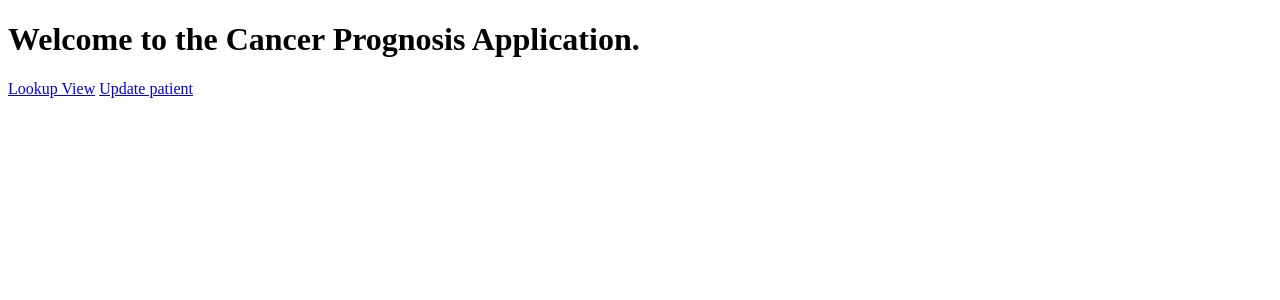
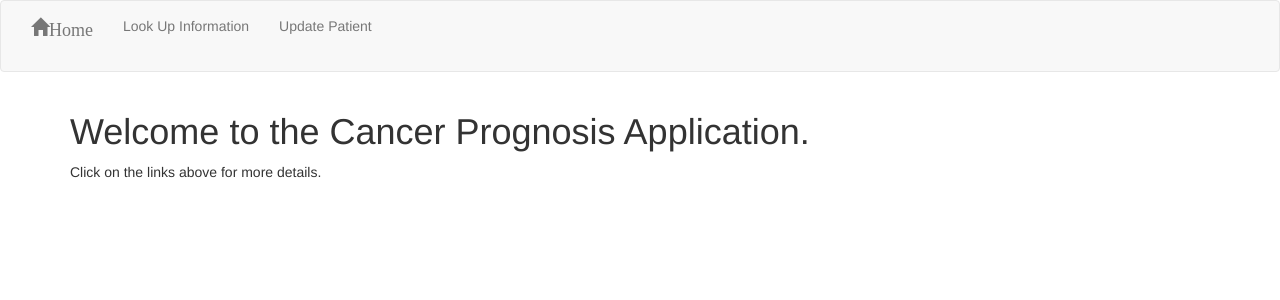
Before and after one commit to mwchen/6872-cancerprognosis, a Django app: page / in a window 1280 px wide. Shown: the top 300 px of the page. Run offline with Django 3.2, Linux system fonts and the light colour scheme; some libraries are stand-ins or nearby versions.

Commit message:
add a nav bar to the pages. Need to get rid of the extra spacing still.

```diff
--- /dev/null
+++ b/cancerPrognosis/progApp/static/progApp/general.css
@@ -0,0 +1,3 @@
+.navbar {
+    margin-bottom: 0;
+}
--- a/cancerPrognosis/progApp/templates/progApp/index.html
+++ b/cancerPrognosis/progApp/templates/progApp/index.html
@@ -1,13 +1,35 @@
 <!DOCTYPE html>
 <html>
     <head>
-        <title>Cancer Prognosis App</title>
+        <meta name="viewport" content="width=device-width, initial-scale=1">
+        <title>Cancer Prognosis</title>
+        {% load staticfiles %}
+        <link rel="stylesheet" type="text/css" href="{% static 'progApp/general.css' %}" />
+        <link rel="stylesheet" type="text/css" href="{% static 'bootstrap/css/bootstrap.css' %}" />
     </head>
 
     <body>
-        <h1>Welcome to the Cancer Prognosis Application.</h1>
+    	<nav class="navbar navbar-default" role="navigation">
+		  	<div class="container-fluid">
+		  		<div class="collapse navbar-collapse" id="bs-example-navbar-collapse-1">
+      				<ul class="nav navbar-nav">
+      				<li><a class="navbar-brand glyphicon glyphicon-home" aria-hidden="true" href="..">Home</a></li>
+					<li><a href="lookup/">Look Up Information</a> <br></li>
+	        		<li><a href="updatePatient/">Update Patient</a></li>
+	        		</ul>
+				</div>
+			</div>
+		</nav>
 
-        <a href="lookup/">Lookup View</a>
-        <a href="updatePatient/">Update patient</a>
+    	<div id="main" class="container" role="main">
+        	<h1>Welcome to the Cancer Prognosis Application.</h1>
+        	<p> Click on the links above for more details. </p>
+	    </div>
+
+        <!-- Load scripts if necessary-->
+        <!-- jQuery (necessary for Bootstrap's JavaScript plugins) -->
+	    <script src="https://ajax.googleapis.com/ajax/libs/jquery/1.11.1/jquery.min.js"></script>
+	    <!-- Include all compiled plugins (below), or include individual files as needed -->
+	    <script src="js/bootstrap.min.js"></script>
     </body>
 </html>
```
Also changed, not shown: cancerPrognosis/progApp/forms.py (+10 -6 lines), cancerPrognosis/progApp/templates/progApp/lookup.html (+30 -4 lines).
